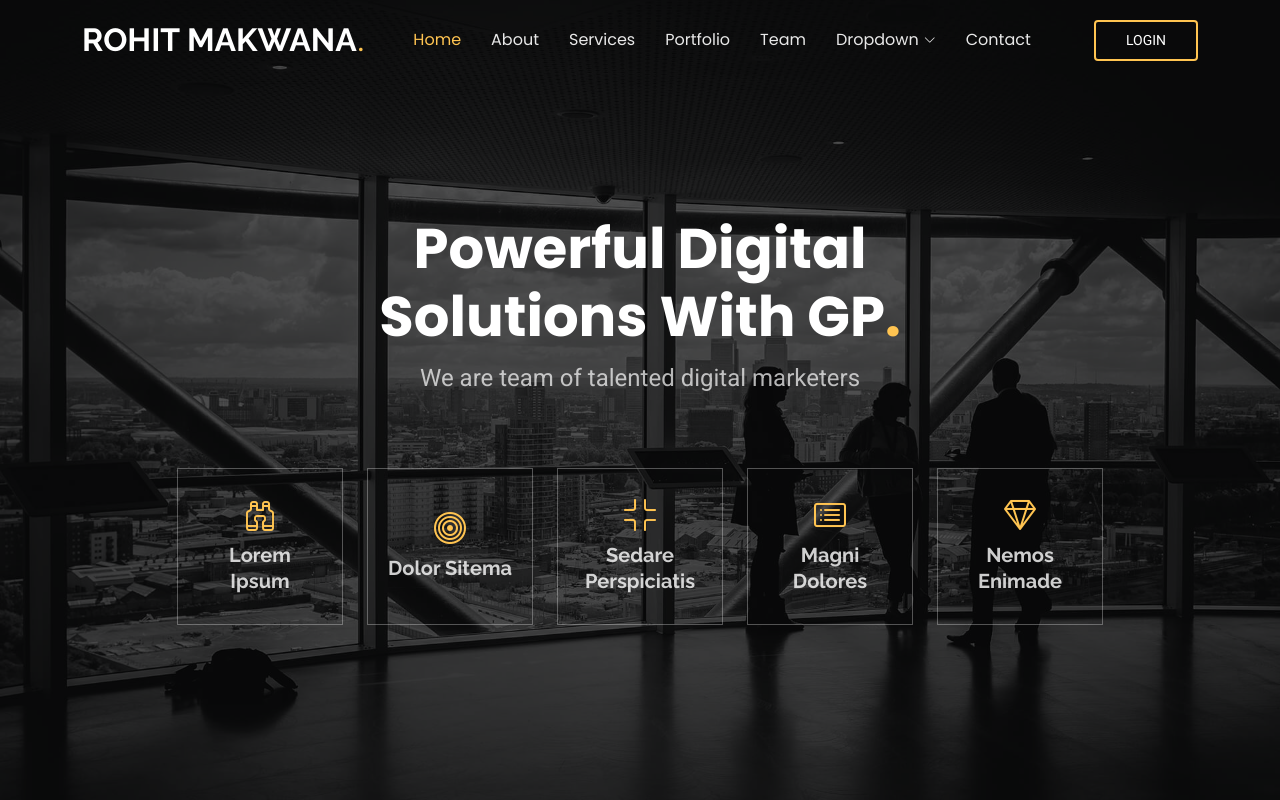
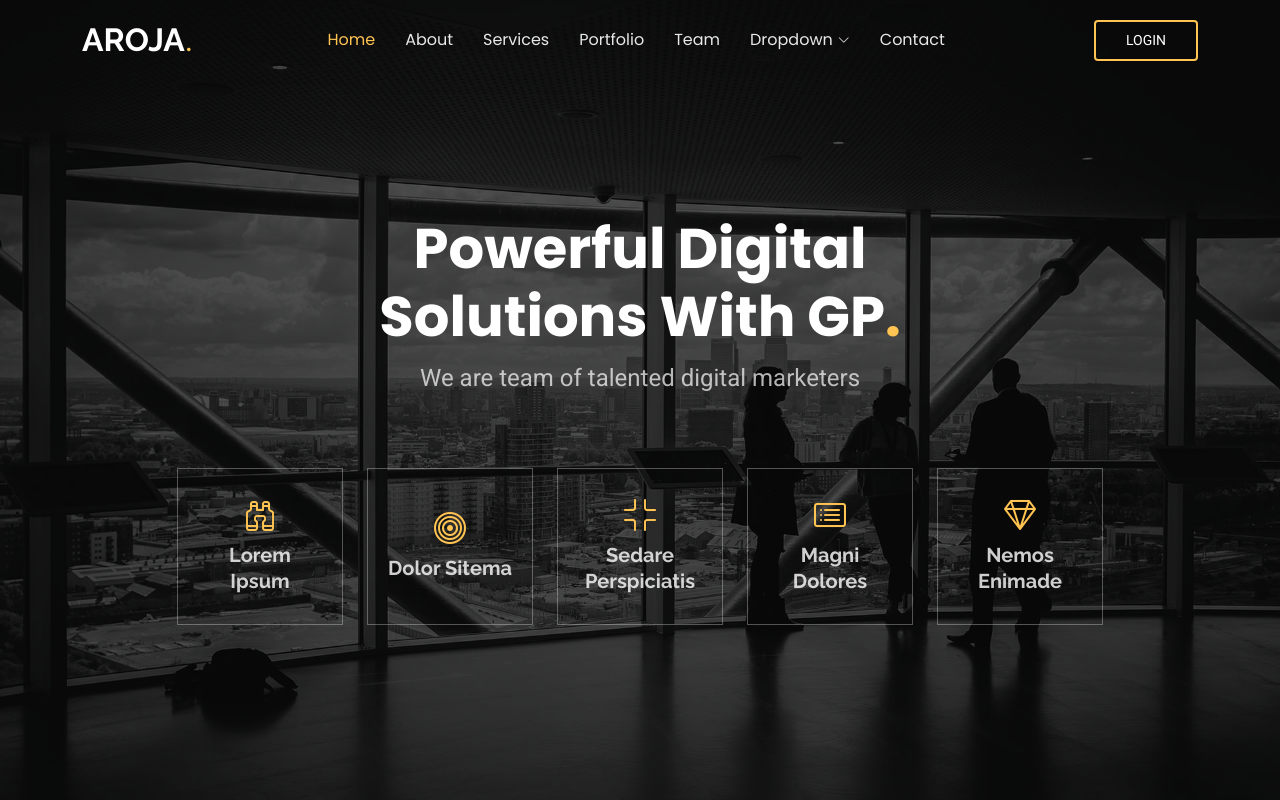
Before and after one commit to Rohitt147/Aroja-Front, a plain HTML site: page index.html in a window 1280 px wide. Shown: the top 800 px of the page. Drawn offline with Linux system fonts and the light colour scheme; animation ran at ten frames a second.

Commit message:
change header logo

```diff
--- a/index.html
+++ b/index.html
@@ -44,7 +44,7 @@
       <a href="index.html" class="logo d-flex align-items-center me-auto me-lg-0">
         <!-- Uncomment the line below if you also wish to use an image logo -->
         <!-- <img src="assets/img/logo.png" alt=""> -->
-        <h1 class="sitename">ROHIT MAKWANA</h1>
+        <h1 class="sitename">AROJA</h1>
         <span>.</span>
       </a>
 
```
